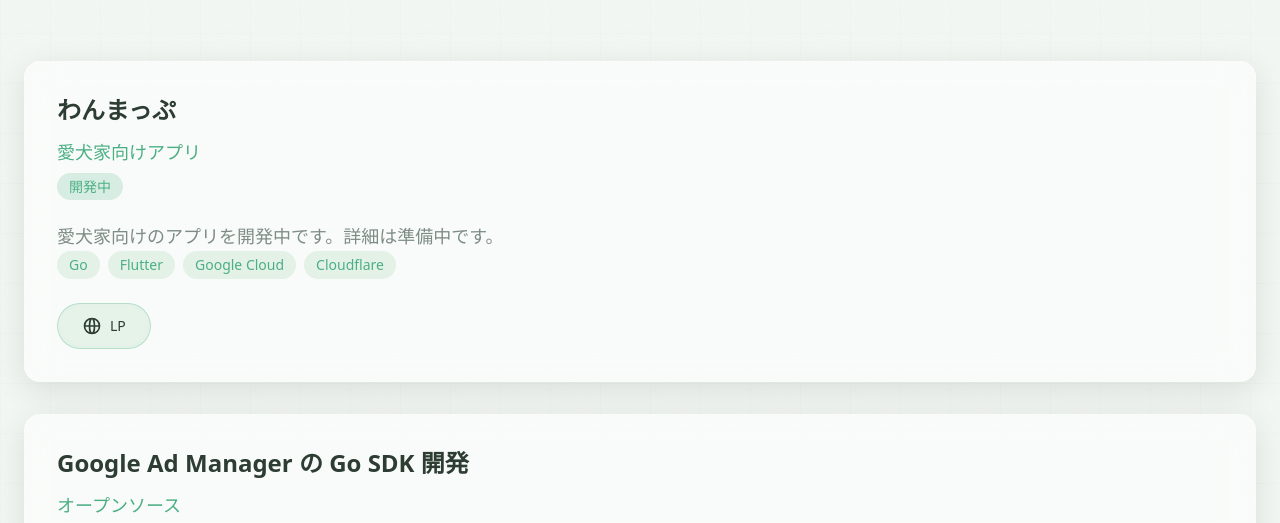
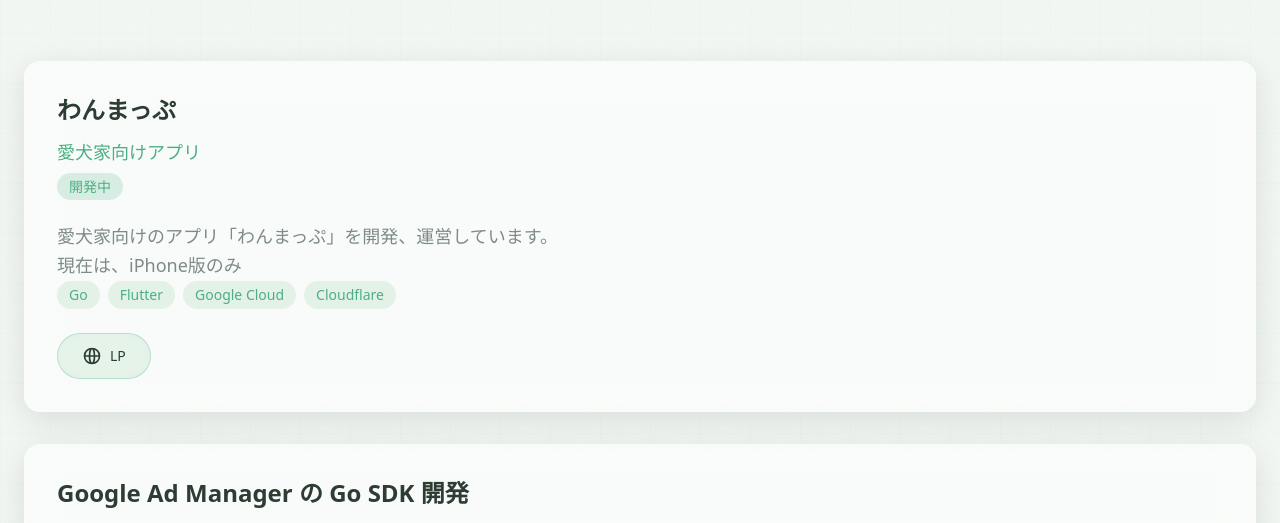
Before and after one commit to knakazawa99/knakazawa99, a plain HTML site: page personal-projects.html in a window 1280 px wide. Shown: the part 267-790 px from the top of the page. Drawn offline with nearby package versions, Linux system fonts and the light colour scheme.

Commit message:
deploy: 5d7829a41db7aee4446a87e65d7cda962a7cd985

```diff
--- a/personal-projects.html
+++ b/personal-projects.html
@@ -230,7 +230,8 @@
                         </div>
 
                         <div class="text-text-muted text-lg leading-relaxed">
-                            愛犬家向けのアプリを開発中です。詳細は準備中です。
+                            愛犬家向けのアプリ「わんまっぷ」を開発、運営しています。<br>
+                            現在は、iPhone版のみ
                         </div>
 
                         <div class="flex flex-wrap gap-2 mb-6">
```
